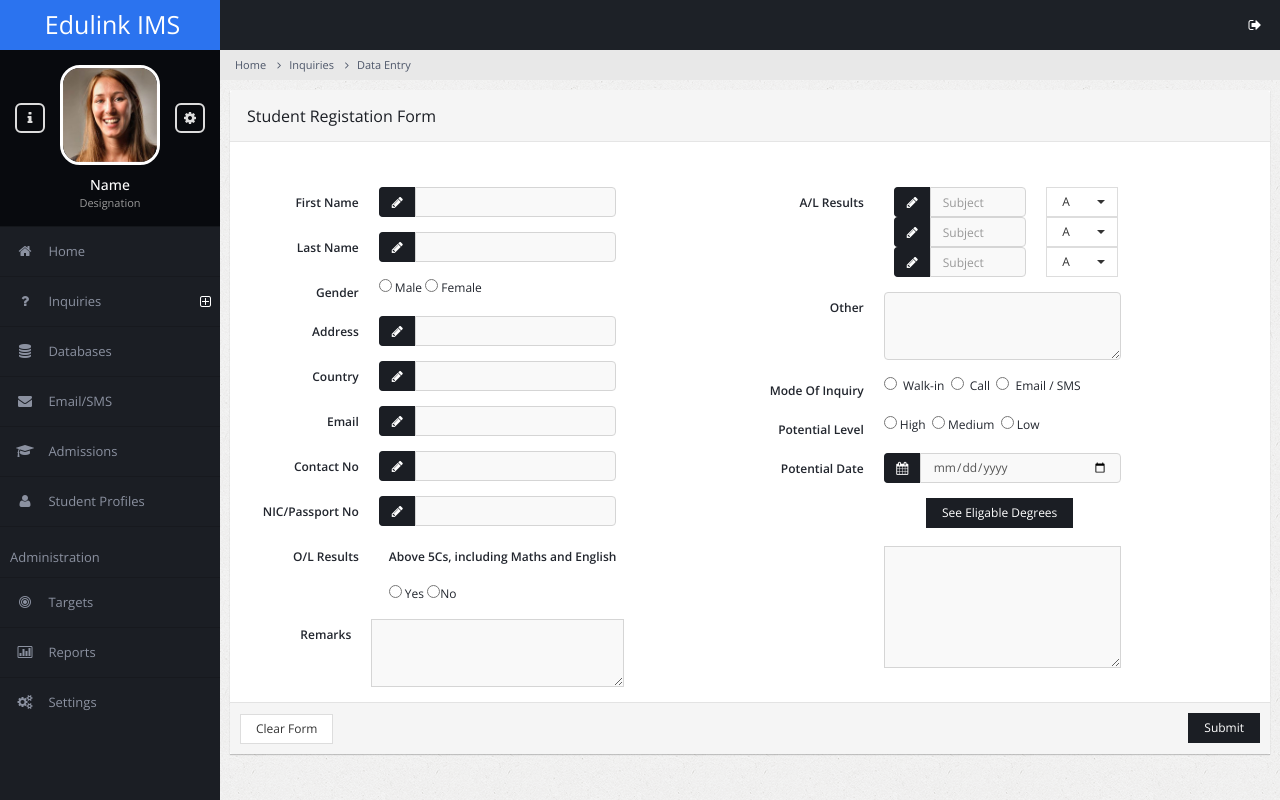
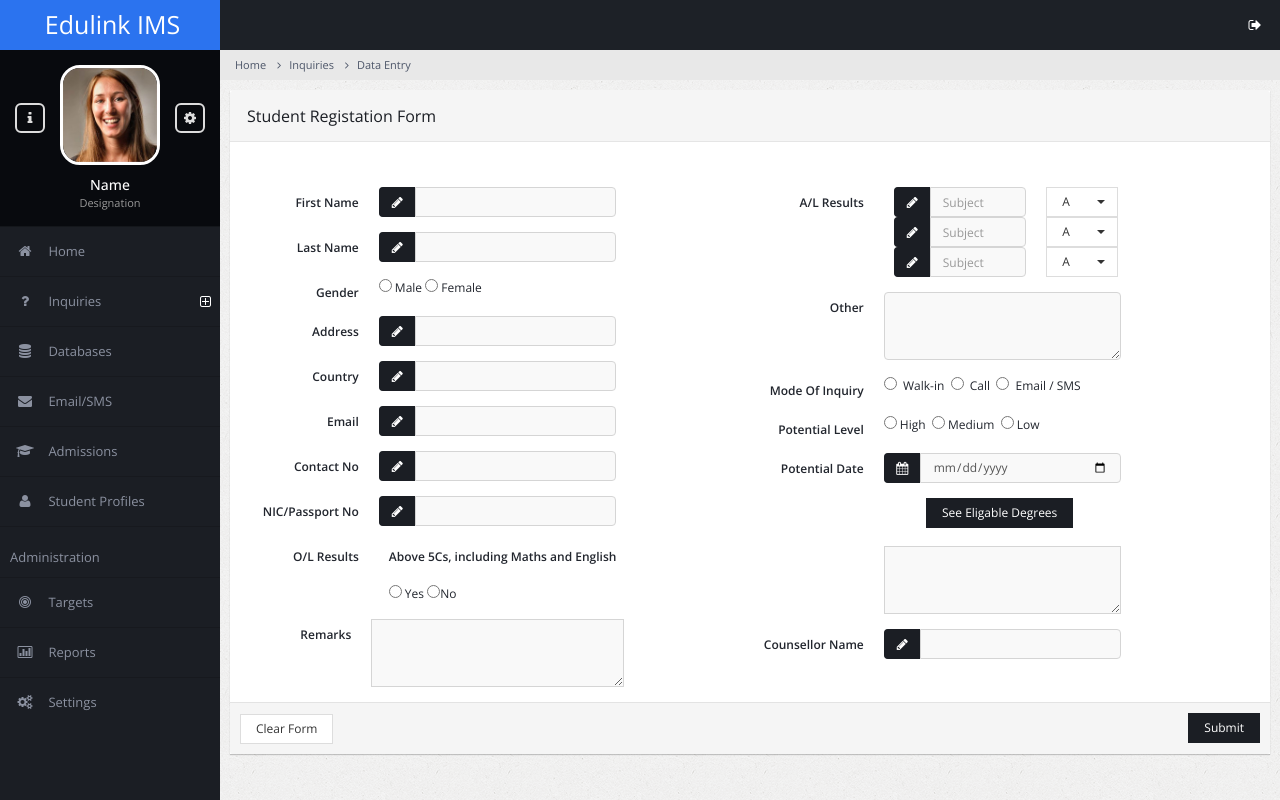
Before and after one commit to UthpalaPitawela/Inquiry-Management-System, a CodeIgniter app: page /edulink/index.php/user in a window 1280 px wide. Run offline with CodeIgniter, Linux system fonts and the light colour scheme.

Commit message:
Update view_register.php

```diff
--- a/application/views/view_register.php
+++ b/application/views/view_register.php
@@ -213,7 +213,7 @@
         <div class="col-md-6 col-xs-12">
             <div class="input-group">
                 <span class="input-group-addon"><span class="fa fa-pencil"></span></span>
-                <input type="text" name="email" class="form-control" />
+                <input type="text" name="email" class="form-control" required/>
             </div>
 
         </div>
@@ -223,7 +223,7 @@
         <div class="col-md-6 col-xs-12">
             <div class="input-group">
                 <span class="input-group-addon"><span class="fa fa-pencil"></span></span>
-                <input type="text" name="contactno" class="form-control" />
+                <input type="text" name="contactno" class="form-control" required/>
             </div>
 
         </div>
@@ -398,10 +398,20 @@
         <label class="col-md-3 col-xs-12 control-label"></label>
         <div class="col-md-6 col-xs-12">
             <div class="input-group">
-                <textarea class="form-control" rows="6" cols="50" name="ed" id="tt">
+                <textarea class="form-control" rows="3" cols="50" name="ed" id="tt">
 
             </textarea>
 
+            </div>
+
+        </div>
+    </div>
+    <div class="form-group">
+        <label class="col-md-3 col-xs-12 control-label">Counsellor Name</label>
+        <div class="col-md-6 col-xs-12">
+            <div class="input-group">
+                <span class="input-group-addon"><span class="fa fa-pencil"></span></span>
+                <input name="counsellorname" type="text" class="form-control" />
             </div>
 
         </div>
@@ -512,6 +522,8 @@
                 var id = 1;
             }else if(tot>=240){
                 var id = 2;
+            }else if(tot>=180){
+                var id = 3;
             }
 
 
```
